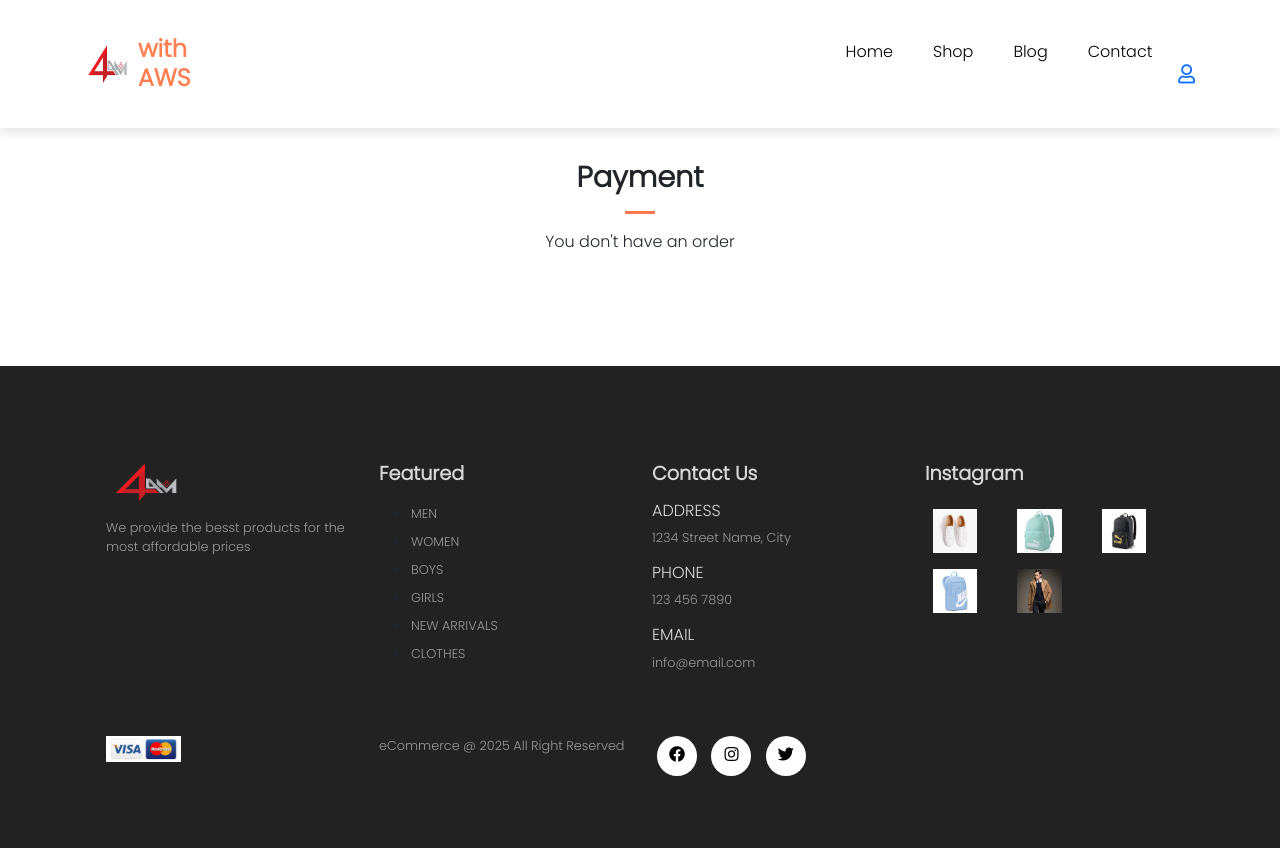
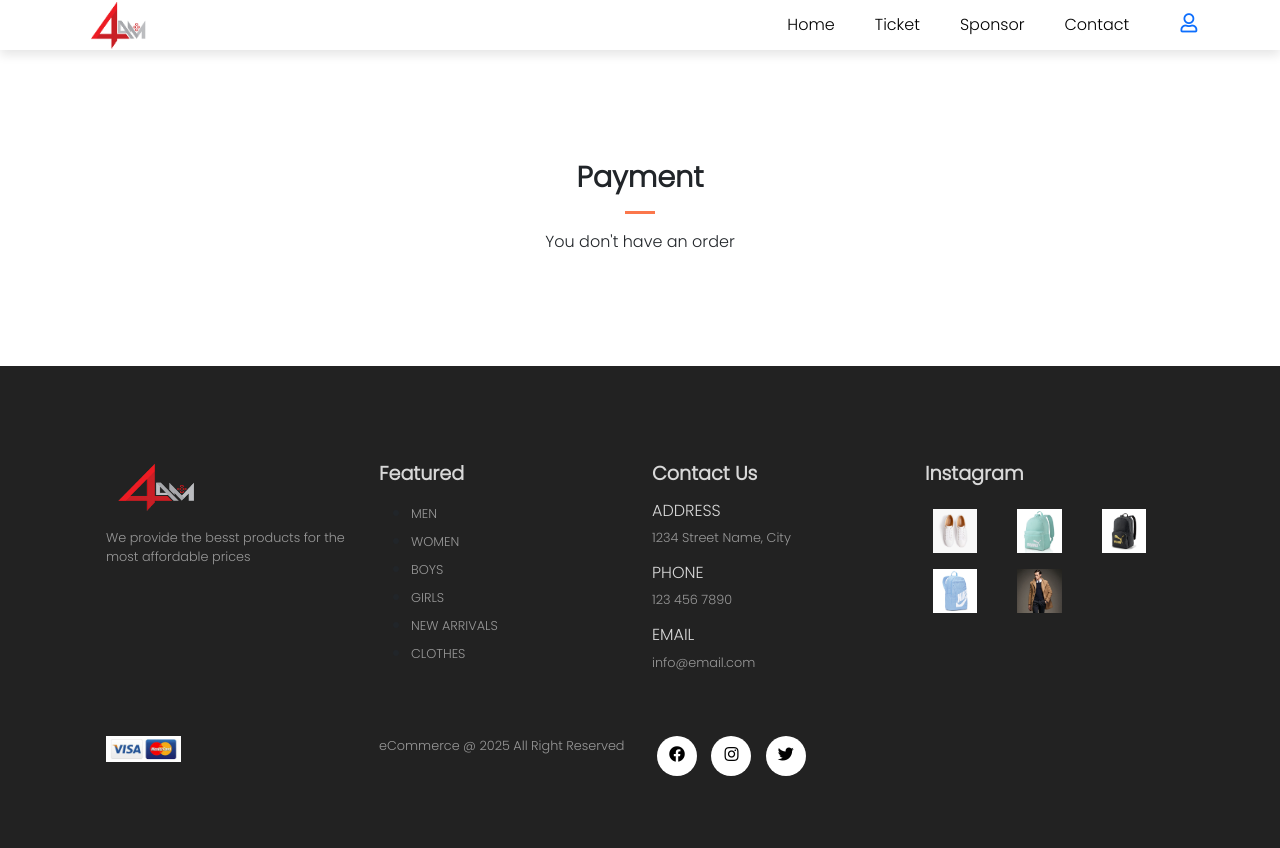
Before and after one commit to JANGwonsuk/shopping, a PHP site: page /payment.php in a window 1280 px wide. Run offline with PHP 8.4, Linux system fonts and the light colour scheme; data that the repository does not hold is empty; some libraries are stand-ins or nearby versions.

Commit message:
2022.06.21_00.14

```diff
--- a/assets/css/style.css
+++ b/assets/css/style.css
@@ -68,8 +68,8 @@ button:hover{
 
 .navbar{
     font-size: 16px;
-    padding-top: 2rem !important;
-    padding-bottom: 2rem !important;
+    padding-top: 0rem !important;
+    padding-bottom: 0rem !important;
     top: 0;
     left: 0;
     box-shadow: 0 5px 10px rgba(0,0,0,0.1);
@@ -172,8 +172,8 @@ button:hover{
     display: flex;
     justify-content: center;
     flex-direction: column;
-    align-items: flex-start;
-    text-align: start;
+    align-items: center;
+    text-align: center;
 
 }
 
@@ -190,8 +190,8 @@ button:hover{
     display: flex;
     justify-content: center;
     flex-direction: column;
-    align-items: flex-end;
-    text-align: end;
+    align-items: center;
+    text-align: center;
 
 }
 
@@ -254,10 +254,10 @@ hr{
 #banner{
     background-image: url('../imgs/banner.jpeg');
     width: 100%;
-    height: 60vh;
+    height: 100vh;
     background-size: cover;
     background-position-x: center;
-    background-position-y: 80px;
+    background-position-y: 60px;
     background-repeat: no-repeat;
     background-attachment: fixed;
     display: flex;
@@ -267,11 +267,11 @@ hr{
 
 }
 #banner h1{
-   color: #fff;
+   color: rgb(97, 93, 33);
 }
 
 #banner h4{
-    color:#fff;
+    color:rgb(0, 0, 0);
 }
 
 #banner button{
@@ -338,8 +338,8 @@ footer .copyright img{
 
 
 .logo{
-    width: 80px;
-    height: 40px;;
+    width: 100px;
+    height: 50px;;
 }
 
 
--- a/layouts/header.php
+++ b/layouts/header.php
@@ -14,7 +14,7 @@ session_start();
     <meta charset="UTF-8">
     <meta http-equiv="X-UA-Compatible" content="IE=edge">
     <meta name="viewport" content="width=device-width, initial-scale=1.0">
-    <title>Home</title>
+    <title>4AM</title>
 
 
     <link href="https://cdn.jsdelivr.net/npm/bootstrap@5.1.1/dist/css/bootstrap.min.css" rel="stylesheet" integrity="sha384-F3w7mX95PdgyTmZZMECAngseQB83DfGTowi0iMjiWaeVhAn4FJkqJByhZMI3AhiU" crossorigin="anonymous">
@@ -29,7 +29,7 @@ session_start();
     <nav class="navbar navbar-expand-lg navbar-light bg-white py-3 fixed-top">
         <div class="container">
          <img class="logo" src="assets/imgs/logo.png" />
-         <h2 class="brand">with AWS</h2>
+
           <button class="navbar-toggler" type="button" data-bs-toggle="collapse" data-bs-target="#navbarSupportedContent" aria-controls="navbarSupportedContent" aria-expanded="false" aria-label="Toggle navigation">
             <span class="navbar-toggler-icon"></span>
           </button>
@@ -41,11 +41,11 @@ session_start();
               </li>
 
               <li class="nav-item">
-                <a class="nav-link" href="shop.php">Shop</a>
+                <a class="nav-link" href="shop.php">Ticket</a>
               </li>
 
               <li class="nav-item">
-                <a class="nav-link" href="#">Blog</a>
+                <a class="nav-link" href="https://www.soldesk.com/">Sponsor</a>
               </li>
 
               <li class="nav-item">
@@ -54,15 +54,18 @@ session_start();
 
 
               <li class="nav-item">
-                <a href="cart.php">
+
+              </li>
+
+              <li href="cart.php">
                   <i class="fas fa-shopping-bag">
                     <?php if(isset($_SESSION['quantity']) && $_SESSION['quantity'] != 0) {?>
                           <span class="cart-quantity"> <?php echo $_SESSION['quantity'];  ?> </span>
                     <?php } ?>
-                  </i>
-                </a>
+                    </i>
+                    </li>
                 <a href="account.php"><i class="fas fa-user"></i></a>
-              </li>
+
 
 
 
```
Also changed, not shown: index.php (+18 -17 lines), assets/imgs/4AM_back.png, assets/imgs/BTS.jpeg (added), assets/imgs/WATERBOMB 2022 - THAILAND.jpeg (renamed from assets/imgs/WATERBOMB 2022 - THAILAND1.jpeg), assets/imgs/WATERBOMB 2022 - THAILAND3.jpeg, assets/imgs/WATERBOMB 2022 - THAILAND4.jpeg, assets/imgs/banner.jpeg, assets/imgs/brand1.jpeg, assets/imgs/brand2.jpeg, assets/imgs/brand3.jpeg, assets/imgs/brand4.jpeg.
